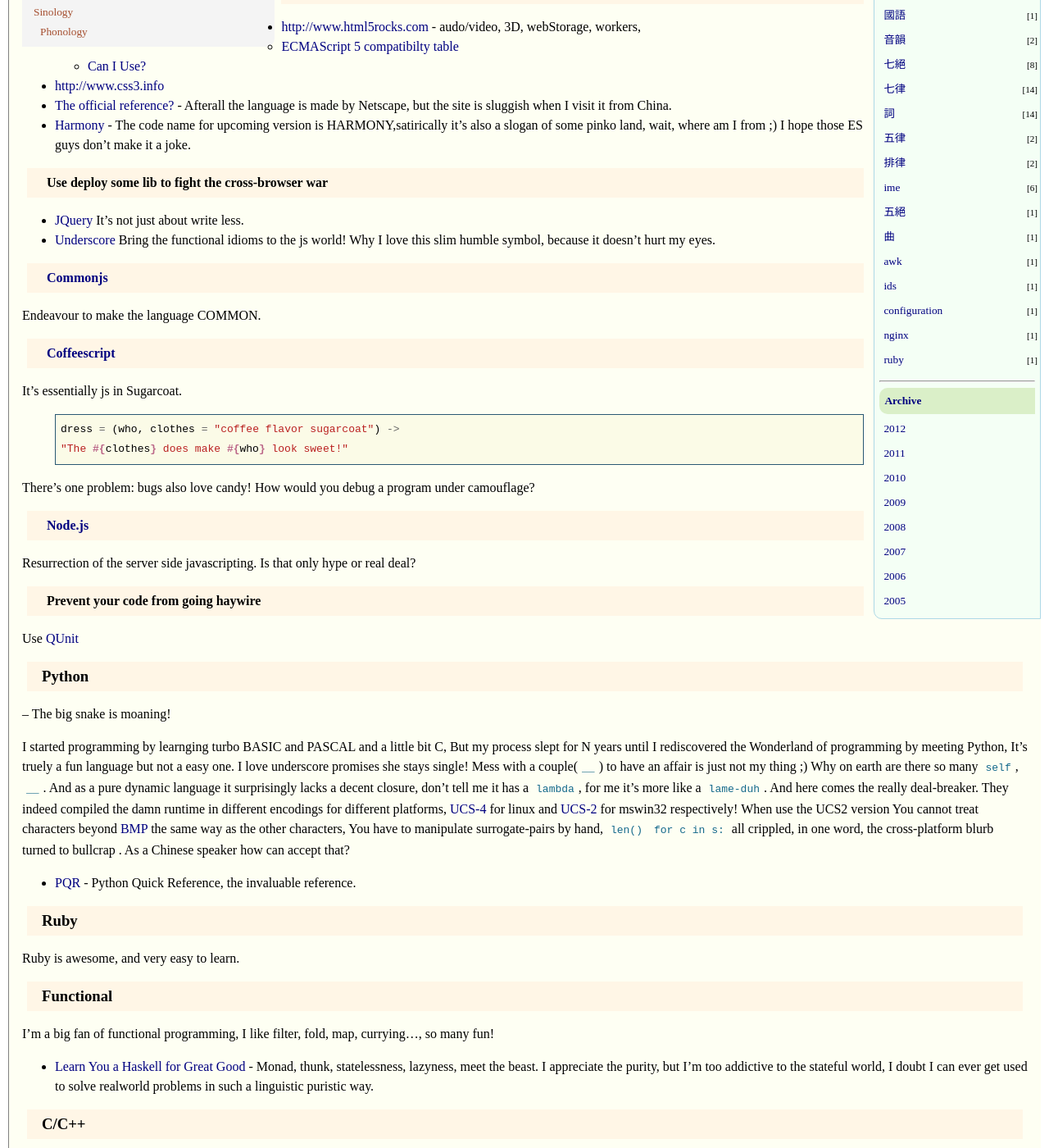
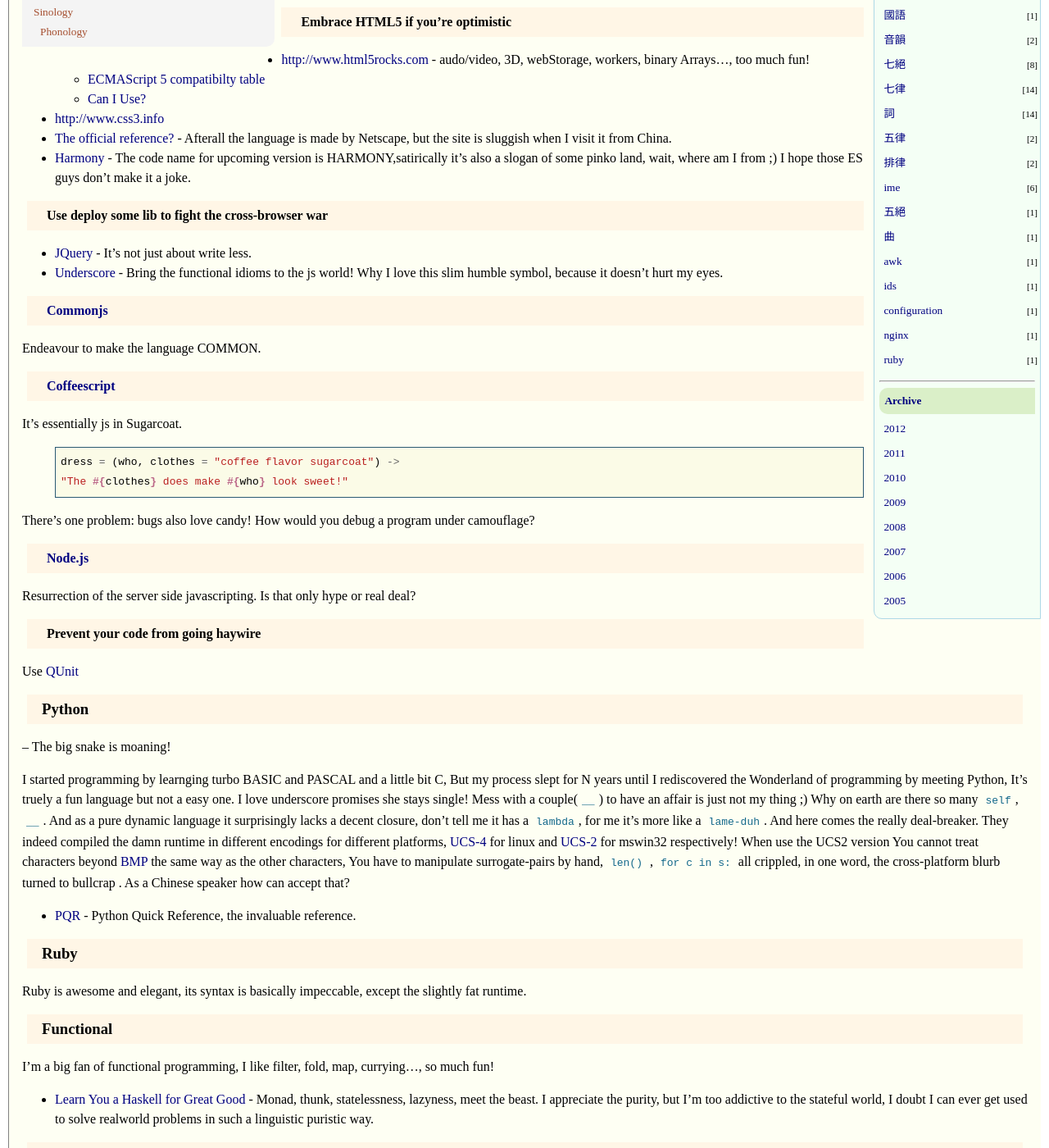
Before and after one commit to blankego/blankego.github.com, a Jekyll site: the page built from resources.md, in a window 1280 px wide and 1400 px high, scrolled down 591 px. Shown: the whole window at 82% size. Built offline with Jekyll 4.4.1, drawn with Linux system fonts in a browser that asks for light colours; Markdown is read by kramdown in place of the engine named in the settings; comment, search, counter and statistics services are not loaded; some of the changed text lies outside the part shown.

Commit message:
tiny fix

```diff
--- a/resources.md
+++ b/resources.md
@@ -12,6 +12,8 @@
 
 You don't need to build the Babel to make your way to heaven  - <http://rosettacode.org/>
 
+Compare the syntax in a tabular style - <http://rigaux.org/language-study/syntax-across-languages/>
+
 Have questions? Ask an warm-hearted expert at [Stackoverflow](http://stackoverflow.com/)
 
 
@@ -21,7 +23,7 @@
 Javascript may be not a fancy language, but it's definitely a fun one. It's so dynamic that you can tweak it however you like to do all kinds of nasty tricks, as long as the brower says okay. Yeah, the browser's compatibilty is always the pain in the ass. I bet you've been haunted by it for a long time. Guess what, it won't quit, you will likely keep being bothered by it, for the foreseeable future. That's because the browser implementers they don't appreciate the virtue of collaboration - to make a better world? No way! They're doomed to fight each other to death. Although the fighting is bloody, the competition does have some benefits, it pushes the web to evolve.
 
 #### Embrace HTML5 if you're optimistic
-+ <http://www.html5rocks.com> - audo/video, 3D, webStorage, workers,
++ <http://www.html5rocks.com> - audo/video, 3D, webStorage, workers, binary Arrays..., too much fun!
 	+ [ECMAScript 5 compatibilty table](http://kangax.github.com/es5-compat-table/)
 	+ [Can I Use?](http://http://caniuse.com/)
 
@@ -33,8 +35,8 @@
 
 #### Use deploy some lib to fight the cross-browser war
 
-+ [JQuery](http://jquery.com) It's not just about write less.
-+ [Underscore](http://documentcloud.github.com/underscore/) Bring the functional
++ [JQuery](http://jquery.com) - It's not just about write less.
++ [Underscore](http://documentcloud.github.com/underscore/)  - Bring the functional
   idioms to the js world! Why I love this slim humble symbol, because it doesn't hurt my eyes.
 
 
@@ -49,7 +51,7 @@
 
 {% highlight coffeescript %}
 dress = (who, clothes = "coffee flavor sugarcoat") ->
-	"The #{clothes} does make #{who} look sweet!"
+    "The #{clothes} does make #{who} look sweet!"
 {% endhighlight %}
 
 There's one problem: bugs also love candy! How would you debug a program under camouflage?
@@ -66,15 +68,15 @@
 
 -- The big snake is moaning!
 
-I started programming by learnging turbo BASIC and PASCAL and a little bit C, But my process slept for N years until I rediscovered the Wonderland of programming by meeting Python, It's truely a fun language but not a easy one. I love underscore promises she stays single! Mess with a couple(`__`) to have an affair is just not my thing ;) Why on earth are there so many `self`, `__`. And as a pure dynamic language it surprisingly lacks a decent closure, don't tell me it has a `lambda`,  for me it's more like a `lame-duh`. And here comes the really deal-breaker. They indeed compiled the damn runtime in different encodings for different platforms, [UCS-4](http://en.wikipeda.org/UCS-4) for linux and [UCS-2](http://en.wikipeda.org/UCS-2) for mswin32 respectively! When use the UCS2 version You cannot treat characters beyond [BMP](http://en.wikipedia.org/wiki/Plane_\(Unicode\)#Basic_Multilingual_Plane) the same way as the other characters, You have to manipulate surrogate-pairs by hand, `len()` `for c in s:` all crippled, in one word, the cross-platform blurb turned to bullcrap . As a Chinese speaker how can accept that?
+I started programming by learnging turbo BASIC and PASCAL and a little bit C, But my process slept for N years until I rediscovered the Wonderland of programming by meeting Python, It's truely a fun language but not a easy one. I love underscore promises she stays single! Mess with a couple(`__`) to have an affair is just not my thing ;) Why on earth are there so many `self`, `__`. And as a pure dynamic language it surprisingly lacks a decent closure, don't tell me it has a `lambda`,  for me it's more like a `lame-duh`. And here comes the really deal-breaker. They indeed compiled the damn runtime in different encodings for different platforms, [UCS-4](http://en.wikipeda.org/UCS-4) for linux and [UCS-2](http://en.wikipeda.org/UCS-2) for mswin32 respectively! When use the UCS2 version You cannot treat characters beyond [BMP](http://en.wikipedia.org/wiki/Plane_\(Unicode\)#Basic_Multilingual_Plane) the same way as the other characters, You have to manipulate surrogate-pairs by hand, `len()` , `for c in s:` all crippled, in one word, the cross-platform blurb turned to bullcrap . As a Chinese speaker how can accept that?
 
 + [PQR](http://rgruet.free.fr/PQR27/PQR2.7.html) - Python Quick Reference, the invaluable reference.
 
 ### Ruby
-Ruby is awesome, and very easy to learn.
+Ruby is awesome and elegant, its syntax is basically impeccable, except the slightly fat runtime.
 
 ### Functional
-I'm a big fan of functional programming, I like filter, fold, map, currying..., so many fun!
+I'm a big fan of functional programming, I like filter, fold, map, currying..., so much fun!
 
 - [Learn You a Haskell for Great Good](http://learnyouahaskell.com) - Monad, thunk, statelessness, lazyness, meet the beast. I appreciate the purity, but I'm too addictive to the stateful world, I doubt I can ever get used to solve realworld problems in such a linguistic puristic way.
 
@@ -106,6 +108,7 @@
 ### PHP
 Php is easy. Because it's permeating the web, it's worth to learn, unless your company uses rails or django. The [Yii framework](www.yiiframework.com) is a decent one. If you want to get the gist of [MVC](en.wikipedia.org/wiki/Model–view–controller), all you need is to peruse Yii's [guide](http://www.yiiframework.com/doc/guide/) and work out some proj.
 
+<http://phpsadness.com/>
 
 ### C# / JAVA
 .NET/Mono and JDK they're just fine. If your boss prefers either of them, how dare you argue with him.
```
Also changed, not shown: other parts of resources.md (+1 -1 lines), about.md (+2 -2 lines), projects.md (+1 -1 lines).
